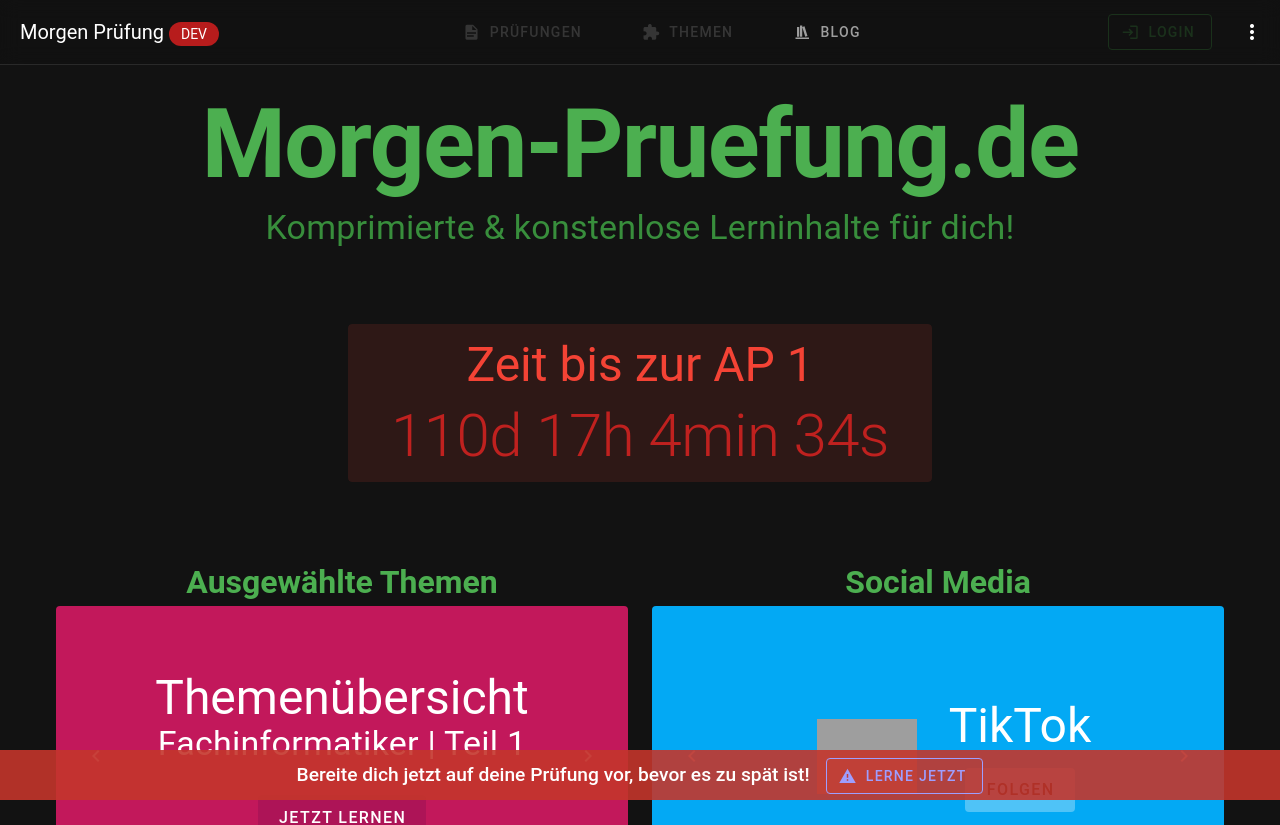
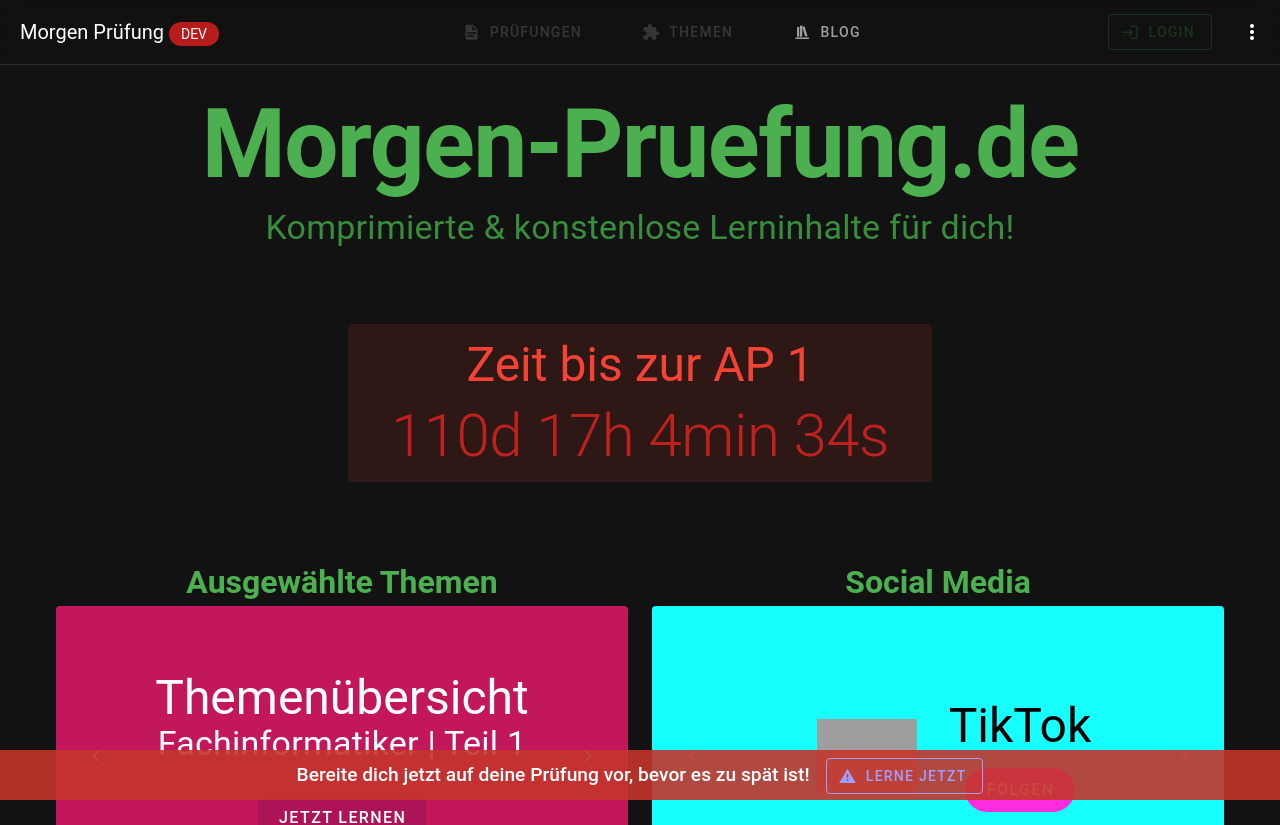
Before and after one commit to morgen-pruefung/website, a Vue app: page /home in a window 1280 px wide. Shown: the top 825 px of the page. Built offline with nearby package versions, Linux system fonts and the light colour scheme; grey boxes are pictures that could not be loaded.

Commit message:
Update social media colors

```diff
--- a/src/components/index/SocialMediaCarousel.vue
+++ b/src/components/index/SocialMediaCarousel.vue
@@ -23,16 +23,16 @@
     </template>
 
     <SocialMediaCarouselItem
-      btn-color="light-blue-lighten-2"
-      color="light-blue"
+      btn-color="#ff2bdf"
+      color="#17ffff"
       icon="https://static.vecteezy.com/system/resources/thumbnails/016/716/450/small/tiktok-icon-free-png.png"
       link="https://www.tiktok.com/@morgen_pruefung"
       title="TikTok"
     />
 
     <SocialMediaCarouselItem
-      btn-color="purple-lighten-2"
-      color="purple"
+      btn-color="#514fc2"
+      color="#a83dff"
       icon="https://upload.wikimedia.org/wikipedia/commons/thumb/e/e7/Instagram_logo_2016.svg/2048px-Instagram_logo_2016.svg.png"
       link="https://www.instagram.com/morgen_pruefung/"
       title="Instagram"
--- a/src/components/index/SocialMediaCarouselItem.vue
+++ b/src/components/index/SocialMediaCarouselItem.vue
@@ -35,6 +35,7 @@ const props = defineProps<{
             :href="link"
             class="mt-4"
             elevation="0"
+            rounded
             size="large"
             variant="flat"
           >
```
